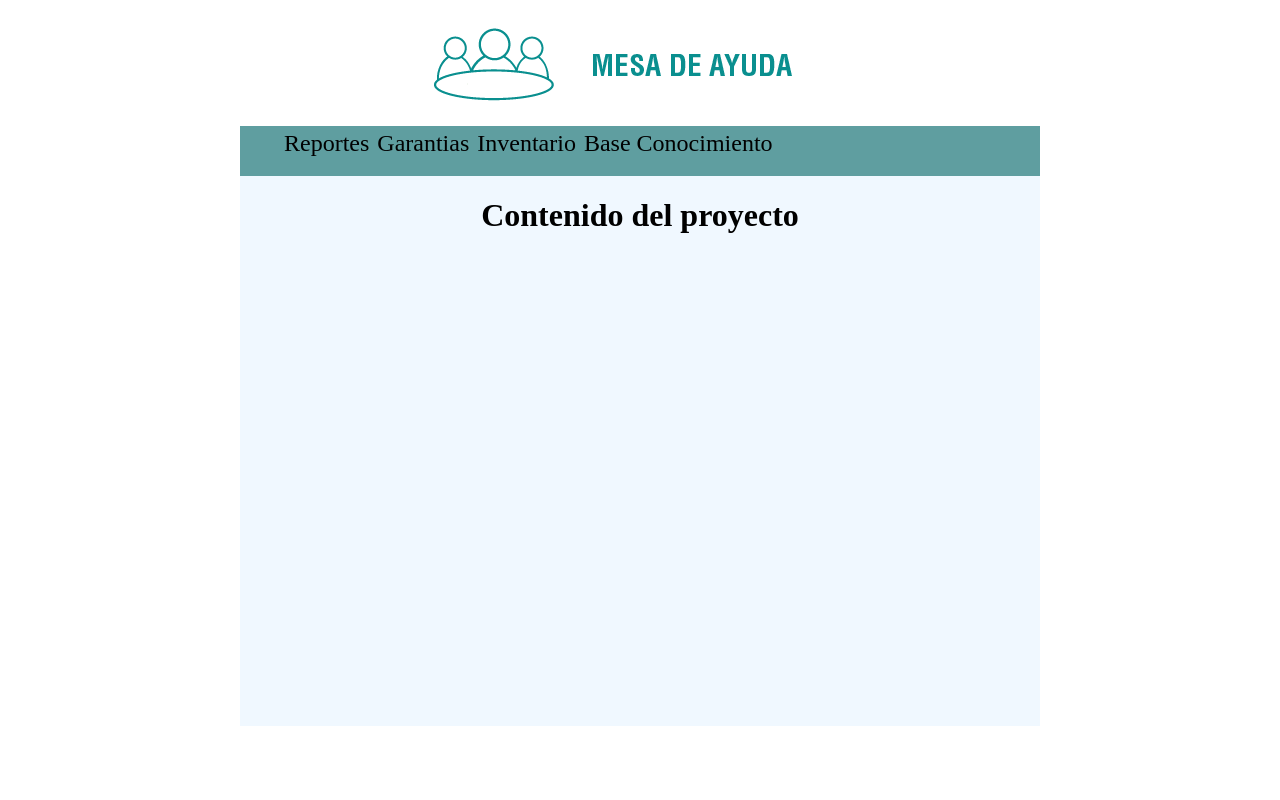
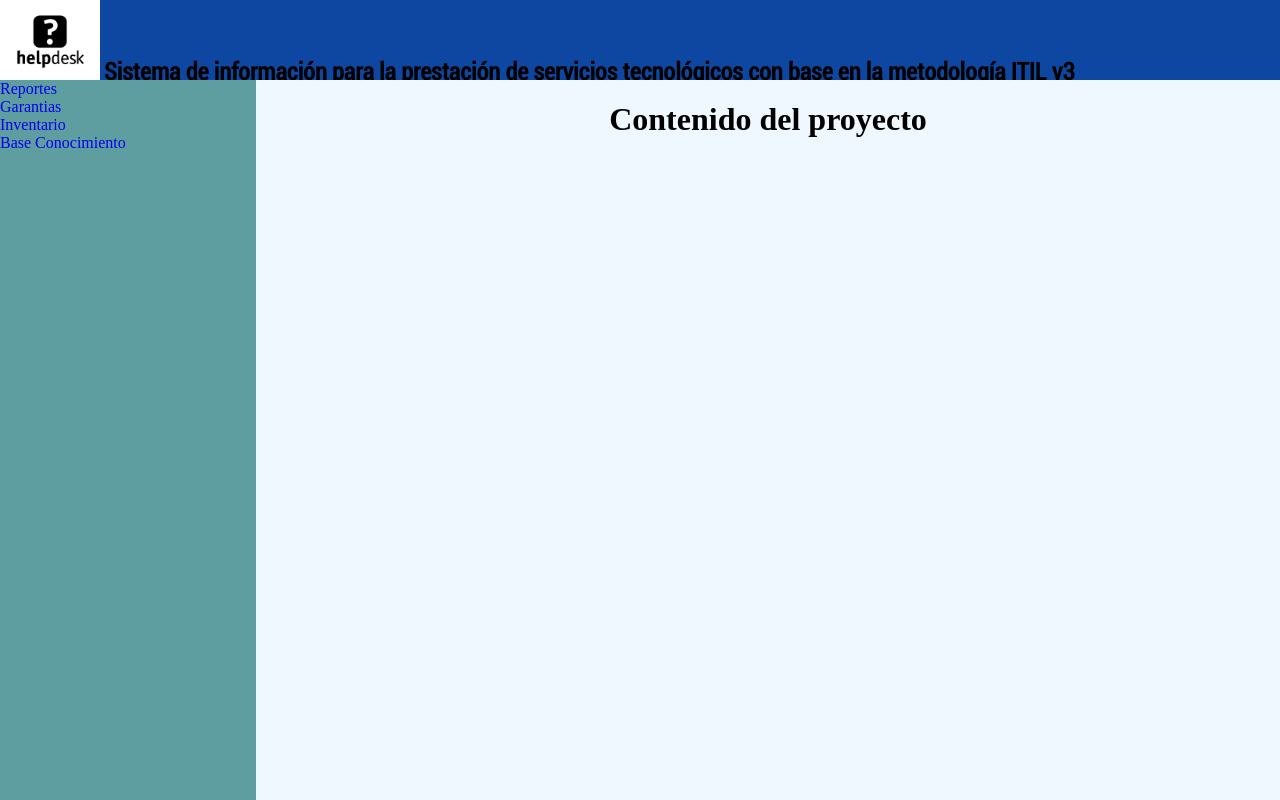
Before and after one commit to ADSI-751314/HelpDesk, a PHP site: page / in a window 1280 px wide. Run offline with PHP 8.4, Linux system fonts and the light colour scheme.

Commit message:
Maquetación

```diff
--- a/index.php
+++ b/index.php
@@ -10,24 +10,26 @@
         <title>Mesa de Ayuda</title>
         <meta charset="UTF-8">
         <meta name="viewport" content="width=device-width, initial-scale=1.0">
-        <link rel="stylesheet" type="text/css" href="view/css/layout.css">
+        <link rel="stylesheet" type="text/css" href="view/css/general.css">
         <script type="application/javascript" language="javascript" src="view/js/jquery.js"></script>
+        <script type="text/javascript" src="view/js/general.js"></script>
     </head>
     <body>
-        <div class="logo"></div>
+        <header>
+            <div class="logo"></div>
+            <h2 class="titulo">Sistema de información para la prestación de servicios tecnológicos con base en la metodología ITIL v3</h2>
+        </header>
+
+        <nav class="menu">
+            <ul>
+                <li><a href="/HelpDesk/view/forms/frm_reportes.php">Reportes</a></li>
+                <li><a href="forms/frm_garantias.php">Garantias</a></li>
+                <li><a href="forms/frm_inventario_tecnologico.php">Inventario</a></li>
+                <li><a href="forms/frm_base_conocimiento.php">Base Conocimiento</a></li>
+            </ul>
+        </nav>
 
         <div class="content">
-            <div class="menu">
-                <nav>
-                    <ul>
-                        <li><a href="view/forms/frm_reportes.php">Reportes</a></li>
-                        <li><a href="view/forms/frm_garantias.php">Garantias</a></li>
-                        <li><a href="view/forms/frm_inventario_tecnologico.php">Inventario</a></li>
-                        <li><a href="view/forms/frm_base_conocimiento.php">Base Conocimiento</a></li>
-                    </ul>
-                </nav>
-
-            </div>
             <h1>Contenido del proyecto</h1>
             <?php
             // mensaje de prueba para visualizar la vinculacion con la base de datos
--- /dev/null
+++ b/view/css/general.css
@@ -0,0 +1,71 @@
+/*
+To change this license header, choose License Headers in Project Properties.
+To change this template file, choose Tools | Templates
+and open the template in the editor.
+*/
+/*
+    Created on : 31-ago-2015, 19:43:19
+    Author     : Juan-Buitrago
+*/
+@font-face{
+	font-family: roboto;
+	src: url(../fonts/Roboto-Condensed.ttf);
+}
+header{
+    position: fixed;
+    top: 0px;
+    left: 0px;
+    right: 0px;
+    width: 100%;
+    height: 80px;
+    background-color: #0D47A1;
+}
+.logo{
+    display: inline-block;
+    background-image:url(../img/logo.png);
+    background-repeat: no-repeat;
+    background-size: 100% 100%;
+    width: 100px;
+    height: 80px;
+}
+.titulo{
+    display: inline-block;
+    font-family: roboto;
+}
+.menu ul{
+    position: fixed;
+    top: 80px;
+    left: 0px;
+    bottom: 0px;
+    background-color: cadetblue;
+    list-style: none;
+    margin: 0px;
+    padding: 0px;
+    width: 20%;
+}
+.menu ul > li{
+    margin: 0px;
+    padding: 0px;
+}
+.menu ul li > a{
+    text-decoration: none;
+}
+.menu nav ul li a{
+    text-decoration: none;
+    color: black;
+    font-size: 24px;
+
+}
+.menu nav ul li a:hover{
+    background-color: aqua;
+}
+
+.content{
+    position: fixed;
+    right: 0px;
+    bottom: 0px;
+    top: 80px;
+    background-color: aliceblue;
+    width: 80%;
+    text-align: center;
+}
--- a/view/css/layout.css
+++ /dev/null
@@ -1,51 +0,0 @@
-/*
-To change this license header, choose License Headers in Project Properties.
-To change this template file, choose Tools | Templates
-and open the template in the editor.
-*/
-/*
-    Created on : 31-ago-2015, 19:43:19
-    Author     : Juan-Buitrago
-*/
-@font-face{
-	font-family: roboto;
-	src: url(../fonts/Roboto-Condensed.ttf);
-}
-body{
-    background-color:appworkspace;
-    margin: auto;
-}
-.logo{
-    background-image:url(../img/Logo_mesa_ayuda.png);
-    margin: auto;
-    background-repeat: no-repeat;
-    width: 600px;
-    height: 110px;
-}
-.menu nav ul{
-    background-color: cadetblue;
-    height: 50px;
-    text-align: center;
-}
-.menu nav ul li {
-    display: inline;
-    float: left;
-    padding: 4px;
-}
-.menu nav ul li a{
-    text-decoration: none;
-    color: black;
-    font-size: 24px;
-
-}
-.menu nav ul li a:hover{
-    background-color: aqua;
-}
-
-.content{
-    margin: auto;
-    background-color: aliceblue;
-    width: 800px;
-    height: 600px;
-    text-align: center;
-}
--- a/view/js/general.js
+++ b/view/js/general.js
@@ -1,3 +1,8 @@
 $(document).ready(function(){
-	//...
+    $(".menu  a").click(function (){
+       var href = $(this).attr("href");
+       console.log(href);
+       $(".content").load(href);
+
+    });
 });
```
Also changed, not shown: view/img/Logo_help_desk.png (deleted), view/img/logo.png (added).
